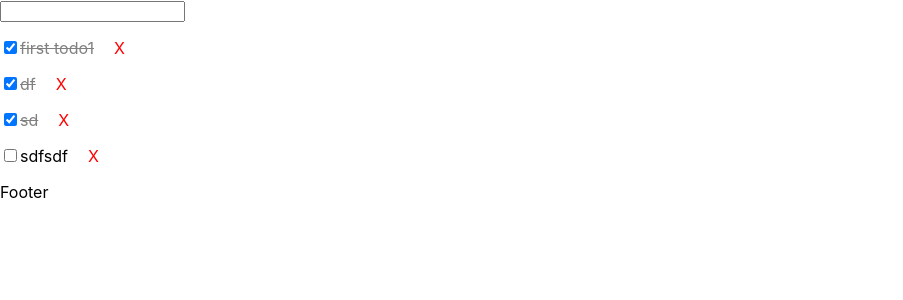
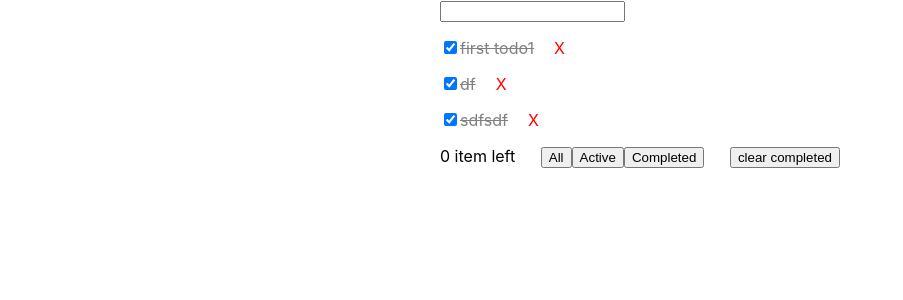
Before and after one commit to zlodiak/react-todos-list, a React (Create React App) app: page / in a window 1280 px wide. Shown: the top 300 px of the page, without its empty margins (0-903 px from the left). Built offline with nearby package versions, Linux system fonts and the light colour scheme; data requests are answered from the project's data file.

Commit message:
items lect cnt

```diff
--- a/db.json
+++ b/db.json
@@ -14,14 +14,8 @@
       "id": 1
     },
     {
-      "title": "sd",
+      "title": "sdfsdf",
       "isCompleted": true,
-      "color": 0,
-      "id": 2
-    },
-    {
-      "title": "sdfsdf",
-      "isCompleted": false,
       "color": 0,
       "id": 3
     }
--- /dev/null
+++ b/src/App.css
@@ -0,0 +1,9 @@
+.body {
+    width: 400px;
+    margin: auto;
+}
+
+    .body .footer {
+        display: flex;
+        justify-content: space-between;
+    }
--- a/src/App.js
+++ b/src/App.js
@@ -5,6 +5,7 @@ import Header from './components/header/Header';
 import Main from './components/main/Main';
 import Footer from './components/footer/Footer';
 import { initTodosThunk, initHeaderThunk } from './redux/actions';
+import './App.css';
 
 function App(props) {
   useEffect(() => {
@@ -13,19 +14,19 @@ function App(props) {
   }, []);
 
   return (
-    <>
-      <header>
+    <div class="body">
+      <header class="header">
         <Header/>
       </header>
 
-      <main>
+      <main class="main">
         <Main/>
       </main>
 
-      <footer>
+      <footer class="footer">
         <Footer/>
       </footer>
-    </>
+    </div>
   );
 }
 
--- a/src/components/footer/Footer.jsx
+++ b/src/components/footer/Footer.jsx
@@ -1,11 +1,28 @@
 import React from 'react';
+import { connect } from 'react-redux';
 
-function Footer() {
+function Footer(props) {
   return (
     <>
-       Footer
+      <div class="cell left">{ props.todos.length } item left</div>
+
+      <div class="cell center">
+        <button id="showAll">All</button>
+        <button id="showAlctive">Active</button>
+        <button id="showCompleted">Completed</button>
+      </div>
+
+      <div class="cell right">
+        <button id="clearCompleted">clear completed</button>
+      </div>
     </>
   );
 }
 
-export default Footer;
+const mapStateToProps = state => {
+  return {
+    todos: state.todosReducer.todos.filter(todo => todo.isCompleted === false)
+  }
+}
+
+export default connect(mapStateToProps, {})(Footer);
```
